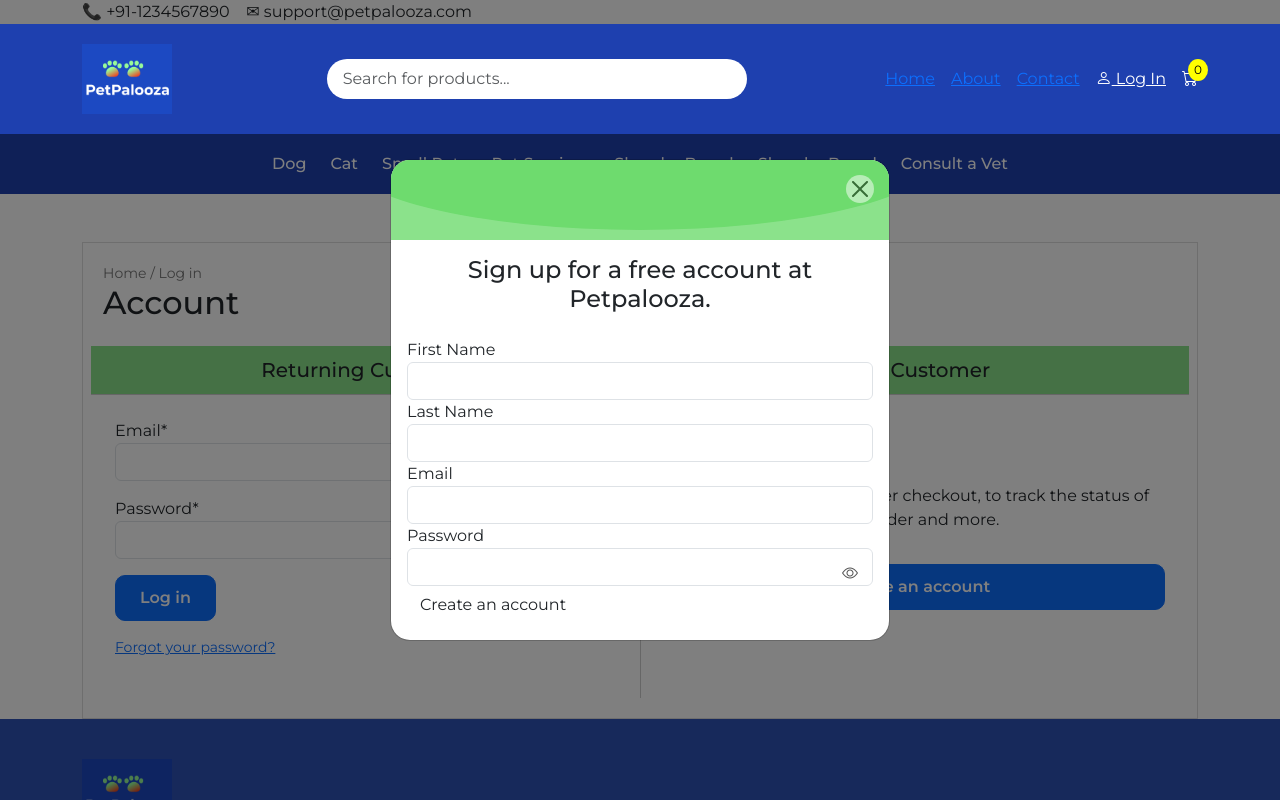
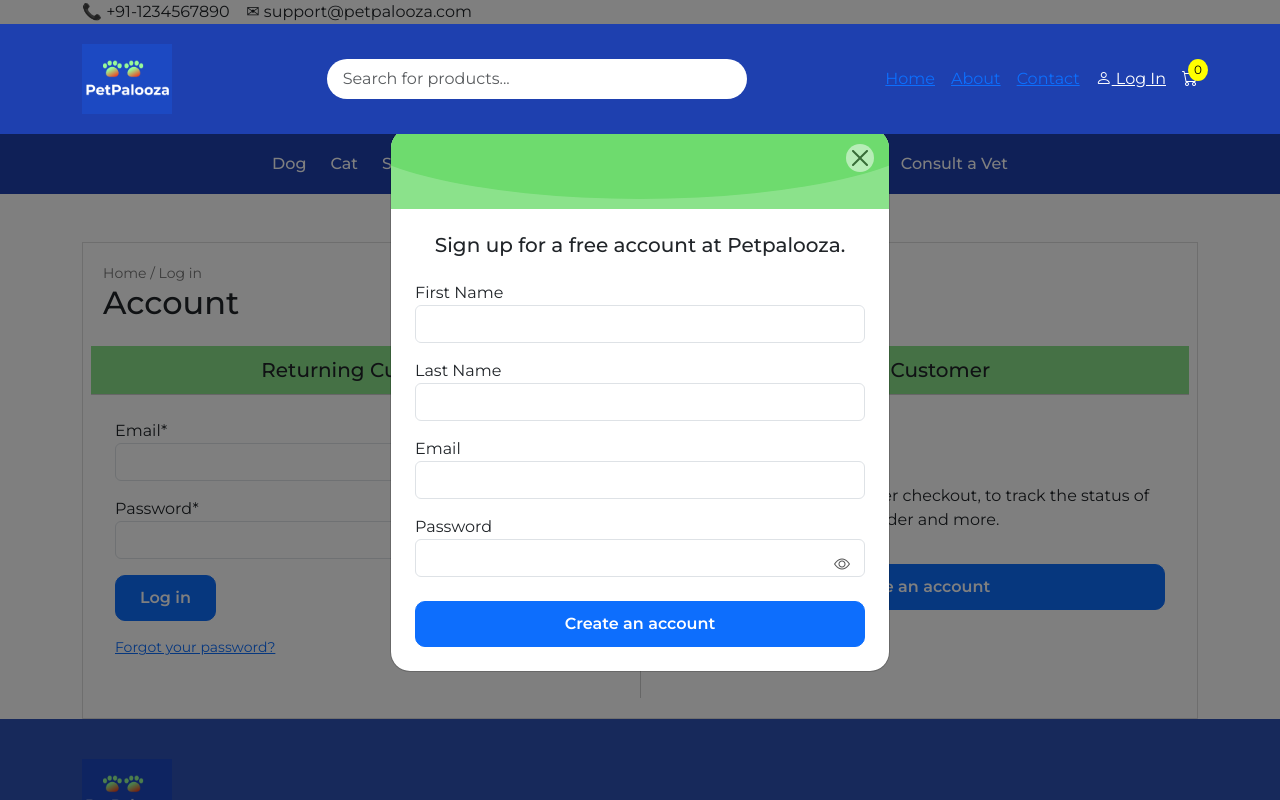
Before and after one commit to Anitha250792/PetPalooza, a Django app: page /login/ in a window 1280 px wide, after a click on "Create an account". Run offline with Django 5.2, Linux system fonts and the light colour scheme.

Commit message:
css font signup

```diff
--- a/accounts/templates/accounts/login.html
+++ b/accounts/templates/accounts/login.html
@@ -102,57 +102,61 @@
     <div class="modal-dialog modal-dialog-centered">
         <div class="modal-content register-modal">
 
+            <!-- Green Decorative Top -->
             <div class="register-top">
                 <button type="button"
                         class="btn-close close-btn"
                         data-bs-dismiss="modal"></button>
             </div>
 
-<div class="modal-body register-body">
+            <div class="modal-body p-4">
 
-<h4 class="text-center mb-4">
+                <h5 class="text-center mb-4">
                     Sign up for a free account at Petpalooza.
-</h4>
+                </h5>
 
                 <form method="POST">
                     {% csrf_token %}
 
-<div class="form-group">
+                    <div class="mb-3">
                         <label>First Name</label>
-<input type="text" name="first_name" class="form-control register-input">
+                        <input type="text"
+                               name="first_name"
+                               class="form-control">
                     </div>
 
-<div class="form-group">
+                    <div class="mb-3">
                         <label>Last Name</label>
-<input type="text" name="last_name" class="form-control register-input">
+                        <input type="text"
+                               name="last_name"
+                               class="form-control">
                     </div>
 
-<div class="form-group">
+                    <div class="mb-3">
                         <label>Email</label>
-<input type="email" name="email" class="form-control register-input">
+                        <input type="email"
+                               name="email"
+                               class="form-control">
                     </div>
 
-<div class="form-group position-relative">
+                    <div class="mb-4 position-relative">
     <label>Password</label>
-
     <input type="password"
            name="password"
            id="registerPassword"
-class="form-control register-input">
+           class="form-control">
 
     <span class="toggle-password"
           onclick="togglePassword('registerPassword', this)">
         <i class="bi bi-eye"></i>
     </span>
+</div>
 
-</div>
 
                     <button type="submit"
                             name="register_btn"
-class="btn register-submit">
-
+                            class="btn btn-primary w-100">
                         Create an account
-
                     </button>
 
                 </form>
--- a/static/css/style.css
+++ b/static/css/style.css
@@ -10,7 +10,12 @@ top:0;
 z-index:9999;
 }
 
-
+.nav-wrapper{
+display:flex;
+align-items:center;
+justify-content:space-between;
+gap:20px;
+}
 
 /* logo */
 
@@ -189,7 +194,9 @@ transform:scale(1.1);
 display:block;
 }
 
-
+.nav-wrapper{
+flex-wrap:wrap;
+}
 
 .search-bar{
 width:100%;
```
Lines whose indentation alone changed are shown as unchanged.
